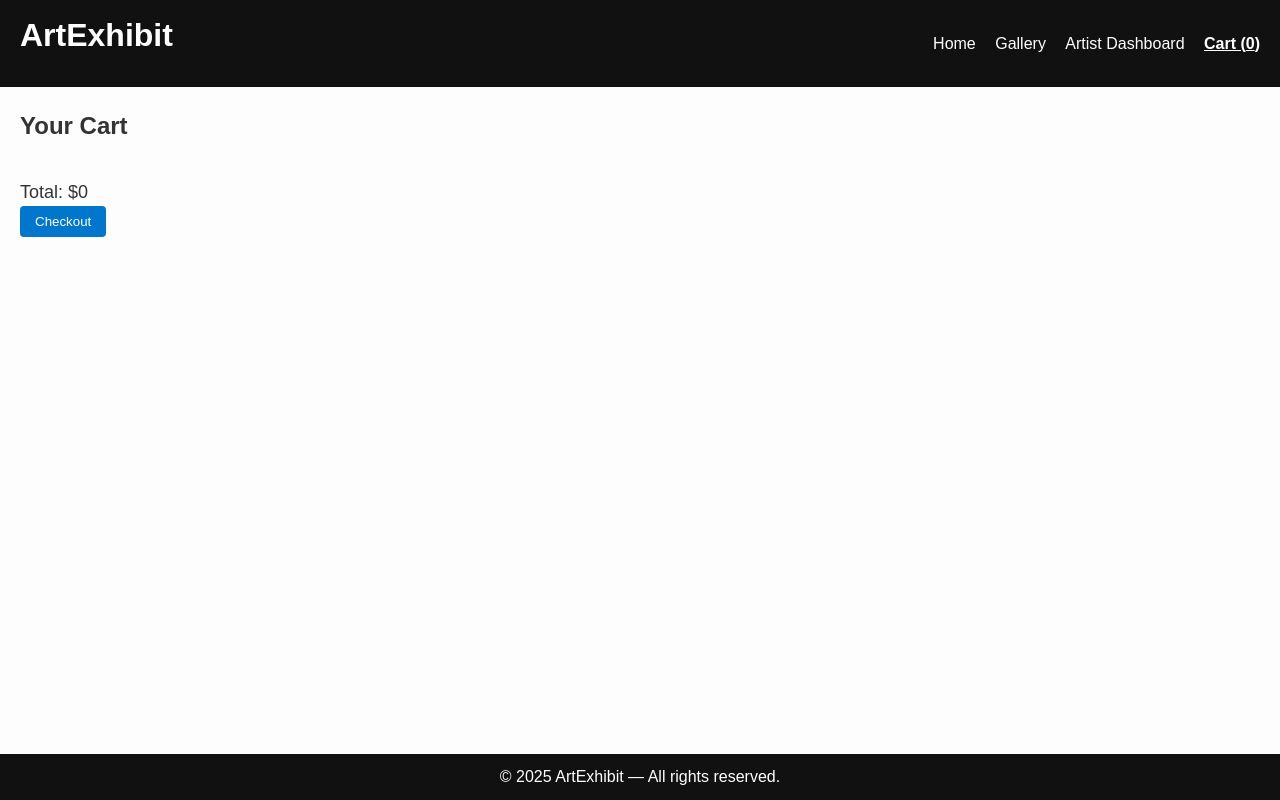
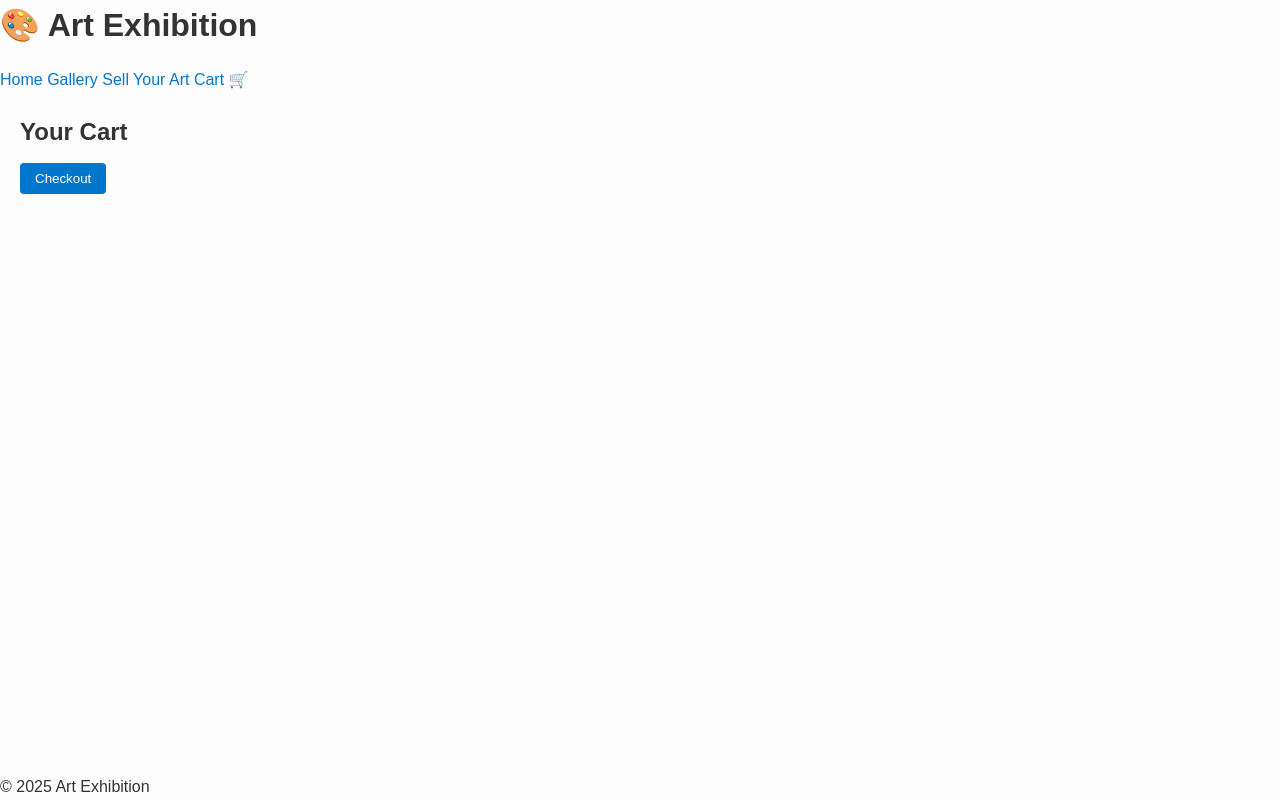
Before and after one commit to godgiftjune73-ux/art-exhibition-site-, a plain HTML site: page cart.html in a window 1280 px wide. Drawn offline with Linux system fonts and the light colour scheme.

Commit message:
Update cart.html

```diff
--- a/cart.html
+++ b/cart.html
@@ -1,35 +1,30 @@
-<!doctype html>
+<!DOCTYPE html>
 <html lang="en">
 <head>
-  <meta charset="utf-8" />
-  <meta name="viewport" content="width=device-width,initial-scale=1" />
-  <title>ArtExhibit — Cart</title>
+    <meta charset="UTF-8">
+    <meta name="viewport" content="width=device-width, initial-scale=1.0">
+    <title>Cart</title>
     <link rel="stylesheet" href="styles.css">
 </head>
 <body>
-  <header class="site-header">
-    <h1>ArtExhibit</h1>
+<header>
+    <h1>🎨 Art Exhibition</h1>
     <nav>
         <a href="index.html">Home</a>
         <a href="gallery.html">Gallery</a>
-      <a href="dashboard.html">Artist Dashboard</a>
-      <a href="cart.html" class="active">Cart (<span id="cart-count">0</span>)</a>
+        <a href="dashboard.html">Sell Your Art</a>
+        <a href="cart.html">Cart 🛒</a>
     </nav>
 </header>
 
 <main>
-    <section>
     <h2>Your Cart</h2>
-      <div id="cart-items" class="grid"></div>
-      <div class="cart-summary">
-        <p>Total: $<span id="cart-total">0</span></p>
-        <button id="checkout-btn">Checkout</button>
-      </div>
-    </section>
+    <div id="cartItems"></div>
+    <button id="checkoutBtn">Checkout</button>
 </main>
 
-  <footer class="site-footer">
-    <p>&copy; <span id="year"></span> ArtExhibit — All rights reserved.</p>
+<footer>
+    <p>© 2025 Art Exhibition</p>
 </footer>
 
 <script src="app.js"></script>
```
Lines whose indentation alone changed are shown as unchanged.
